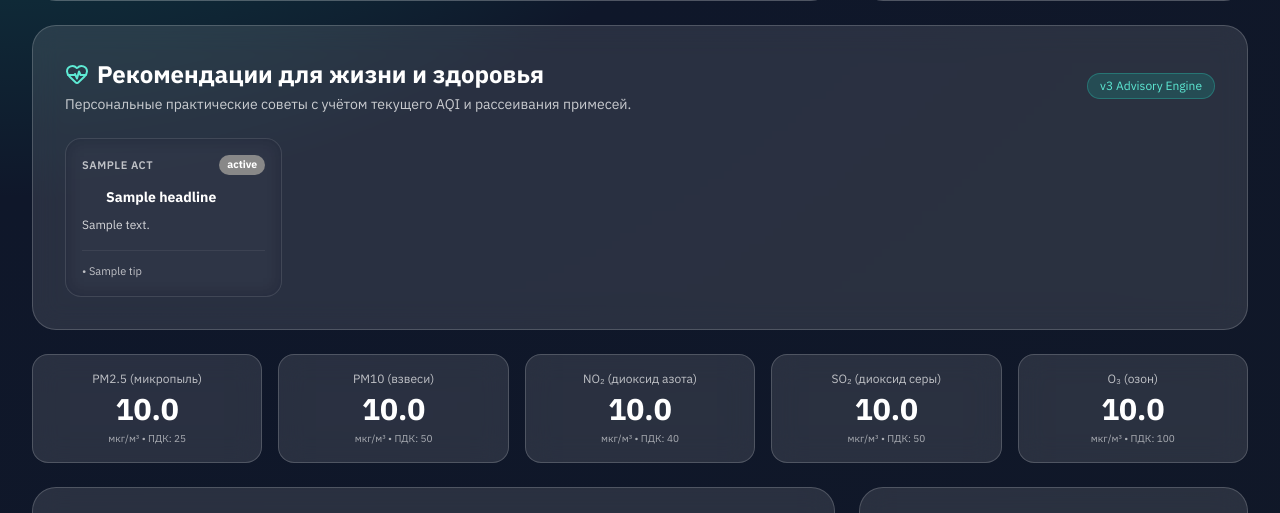
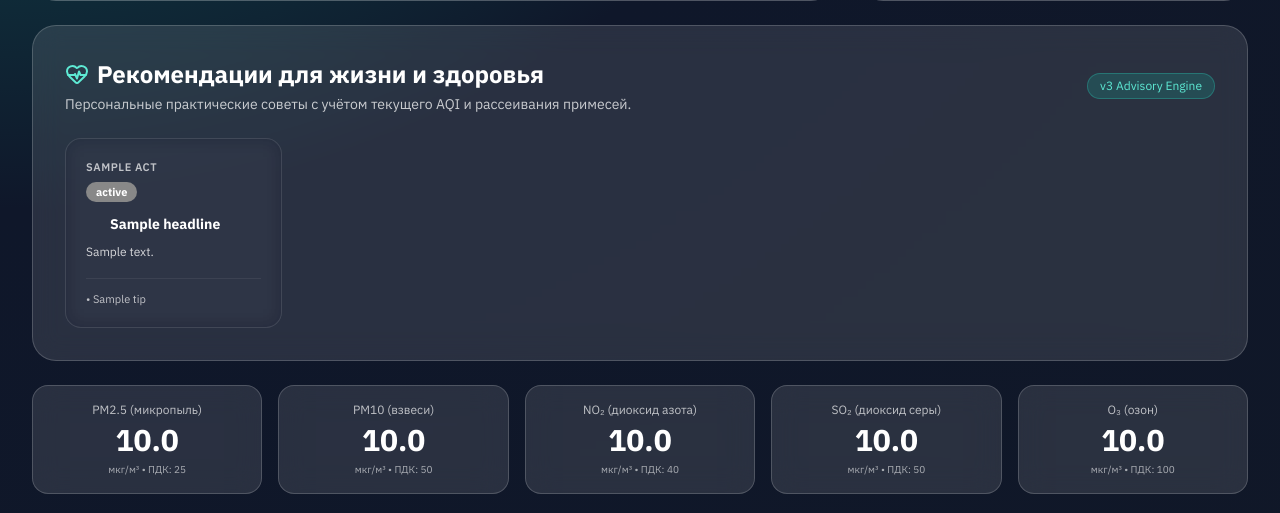
Before and after one commit to f1sherFM/AirTrace-v2, a FastAPI app: template web/templates/city.html in a window 1280 px wide. Shown: the part 838-1351 px from the top of the page. Run offline with FastAPI, Linux system fonts and the light colour scheme; the template is opened without the code that fills it: most values are stand-ins (such as "Sample title", 1, 10 or a date in 2020); some libraries are stand-ins or nearby versions.

Commit message:
style(ui): unify advisory cards header layout placing status badge under title

```diff
--- a/web/templates/city.html
+++ b/web/templates/city.html
@@ -176,11 +176,11 @@
 
     <div class="grid grid-cols-1 md:grid-cols-2 lg:grid-cols-3 xl:grid-cols-5 gap-4">
         {% for act in advisory.activities %}
-        <div class="panel rounded-2xl p-4 sm:p-4.5 overflow-hidden flex flex-col justify-between hover:bg-white/10 transition-colors">
+        <div class="panel rounded-2xl p-4 sm:p-5 overflow-hidden flex flex-col justify-between hover:bg-white/10 transition-colors">
             <div>
-                <div class="flex flex-wrap items-center justify-between gap-x-2 gap-y-1.5 mb-3">
+                <div class="flex flex-col items-start gap-1.5 mb-3">
                     <span class="text-[11px] font-semibold uppercase tracking-wider opacity-70">{{ act.title }}</span>
-                    <span class="text-[10px] sm:text-[10.5px] font-bold px-2 py-0.5 rounded-full text-white whitespace-nowrap shrink-0" style="background-color: {{ act.badge_color }}">{{ act.status_label }}</span>
+                    <span class="text-[11px] font-bold px-2.5 py-0.5 rounded-full text-white inline-block" style="background-color: {{ act.badge_color }}">{{ act.status_label }}</span>
                 </div>
                 <div class="font-bold text-sm text-white mb-2 flex items-center gap-2">
                     <i data-lucide="{{ act.icon }}" class="w-4 h-4 text-teal-300 shrink-0"></i>
```
